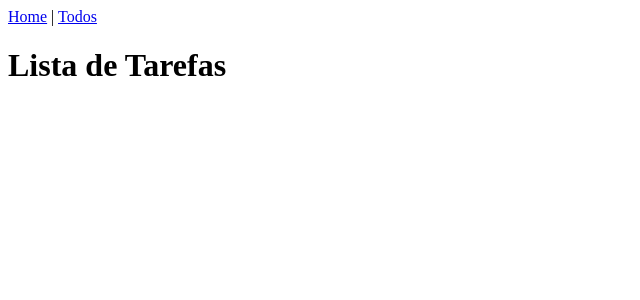
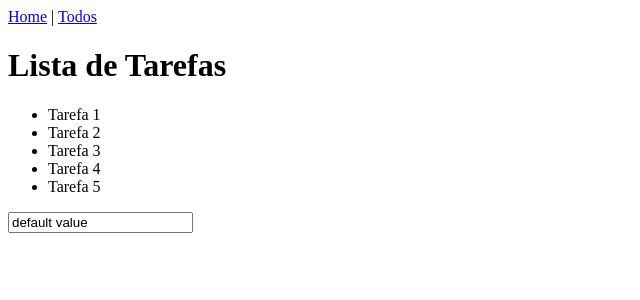
Before and after one commit to mariolucasdev/vue3-composition-api-learning, a Vue app: page /todos in a window 1280 px wide. Shown: the top 300 px of the page, without its empty margins (0-640 px from the left). Built offline with nearby package versions, Linux system fonts and the light colour scheme.

Commit message:
aula-2: mount struture to Todo component

```diff
--- a/src/views/Todos/Todos.vue
+++ b/src/views/Todos/Todos.vue
@@ -1,3 +1,35 @@
 <template>
     <h1> Lista de Tarefas </h1>
+
+    <ul>
+        <li v-for="todo in todos" :key="todo.id">
+            {{ todo.title }}
+        </li>
+    </ul>
+
+    <input type="text" v-model="name">
 </template>
+
+<script>
+import { ref } from 'vue'
+
+export default {
+    name: 'Todos',
+    setup() {
+        const todos = [
+            { id: 1, title: 'Tarefa 1' },
+            { id: 2, title: 'Tarefa 2' },
+            { id: 3, title: 'Tarefa 3' },
+            { id: 4, title: 'Tarefa 4' },
+            { id: 5, title: 'Tarefa 5' },
+        ]
+
+        const name = ref('default value')
+
+        return {
+            todos,
+            name
+        }
+    }
+}
+</script>
```
